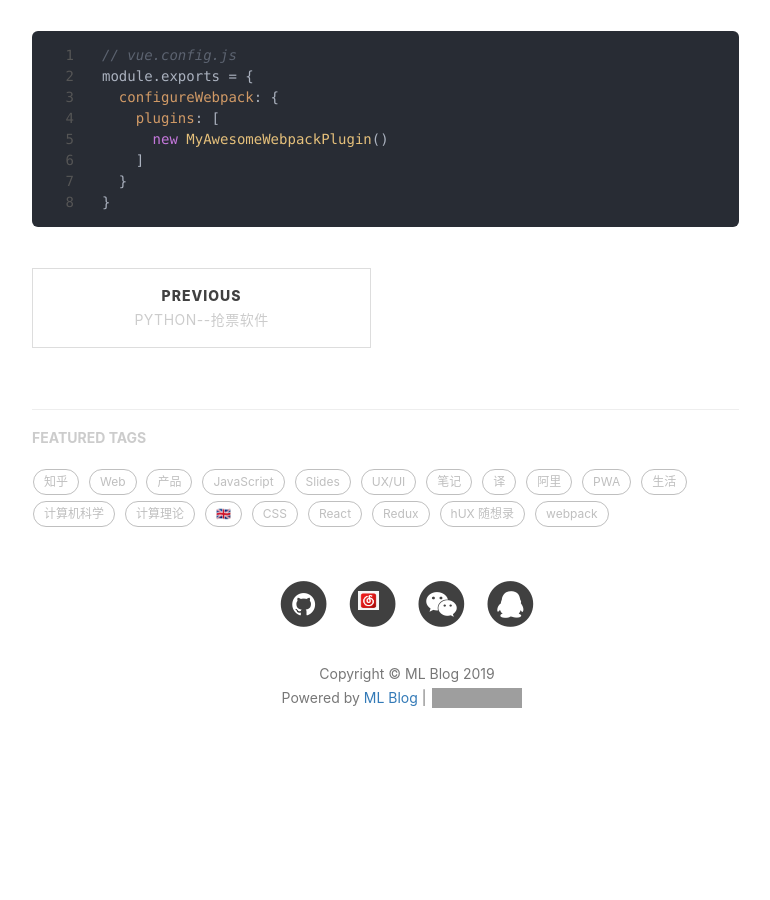
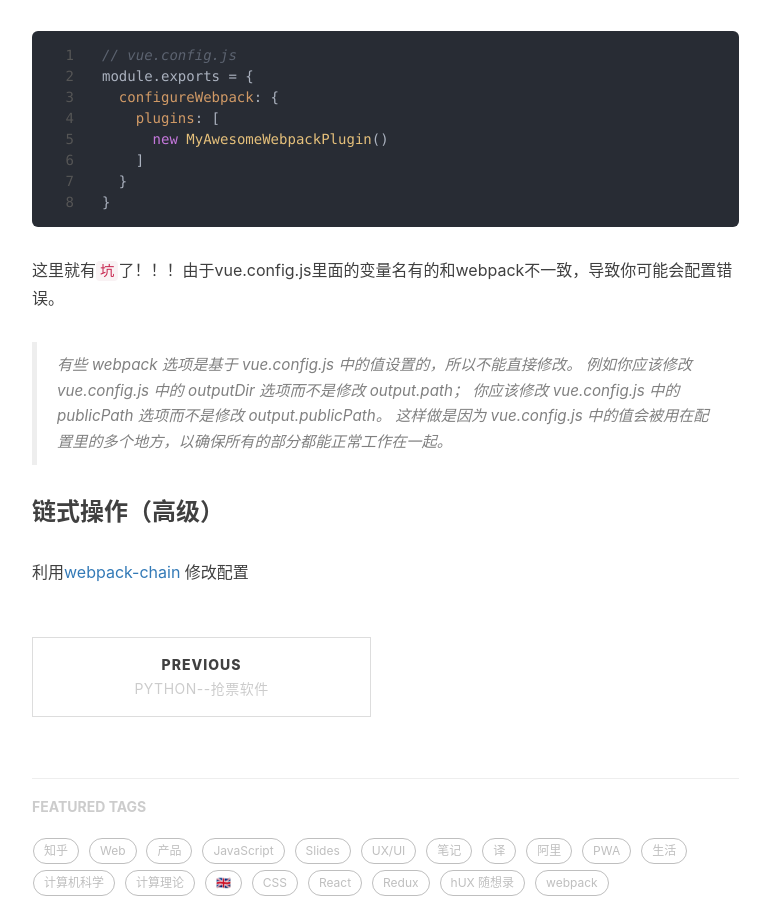
Before and after one commit to adamma1024/ml-blog, a Jekyll site: the page built from _posts/2019-06-13-vue-cli3-webpack.md, in a window 1280 px wide and 900 px high, scrolled down 1913 px. Shown: the whole window, without its empty margins (233-1003 px from the left). Built offline with Jekyll 4.4.1, drawn with Linux system fonts in a browser that asks for light colours; comment, search, counter and statistics services are not loaded; before the commit the page ends 2715 px from its top, so only the background shows below that; grey boxes are pictures that could not be loaded.

Commit message:
webpack-chain

````diff
--- a/_posts/2019-06-13-vue-cli3-webpack.md
+++ b/_posts/2019-06-13-vue-cli3-webpack.md
@@ -53,3 +53,13 @@ module.exports = {
   }
 }
 ```
+
+这里就有``坑``了！！！由于vue.config.js里面的变量名有的和webpack不一致，导致你可能会配置错误。
+
+> 有些 webpack 选项是基于 vue.config.js 中的值设置的，所以不能直接修改。
+> 例如你应该修改 vue.config.js 中的 outputDir 选项而不是修改 output.path；
+> 你应该修改 vue.config.js 中的 publicPath 选项而不是修改 output.publicPath。
+> 这样做是因为 vue.config.js 中的值会被用在配置里的多个地方，以确保所有的部分都能正常工作在一起。
+
+### 链式操作（高级）
+利用[webpack-chain](https://github.com/neutrinojs/webpack-chain) 修改配置
````
